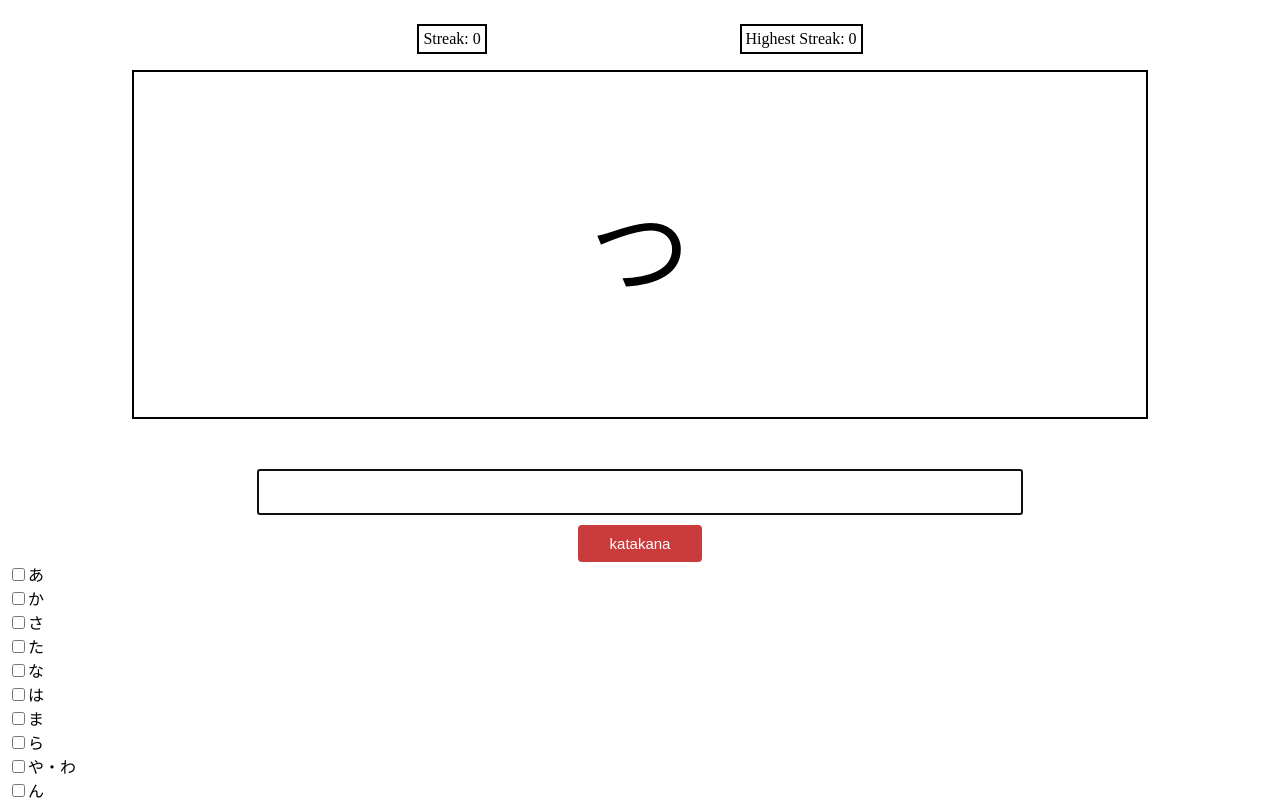
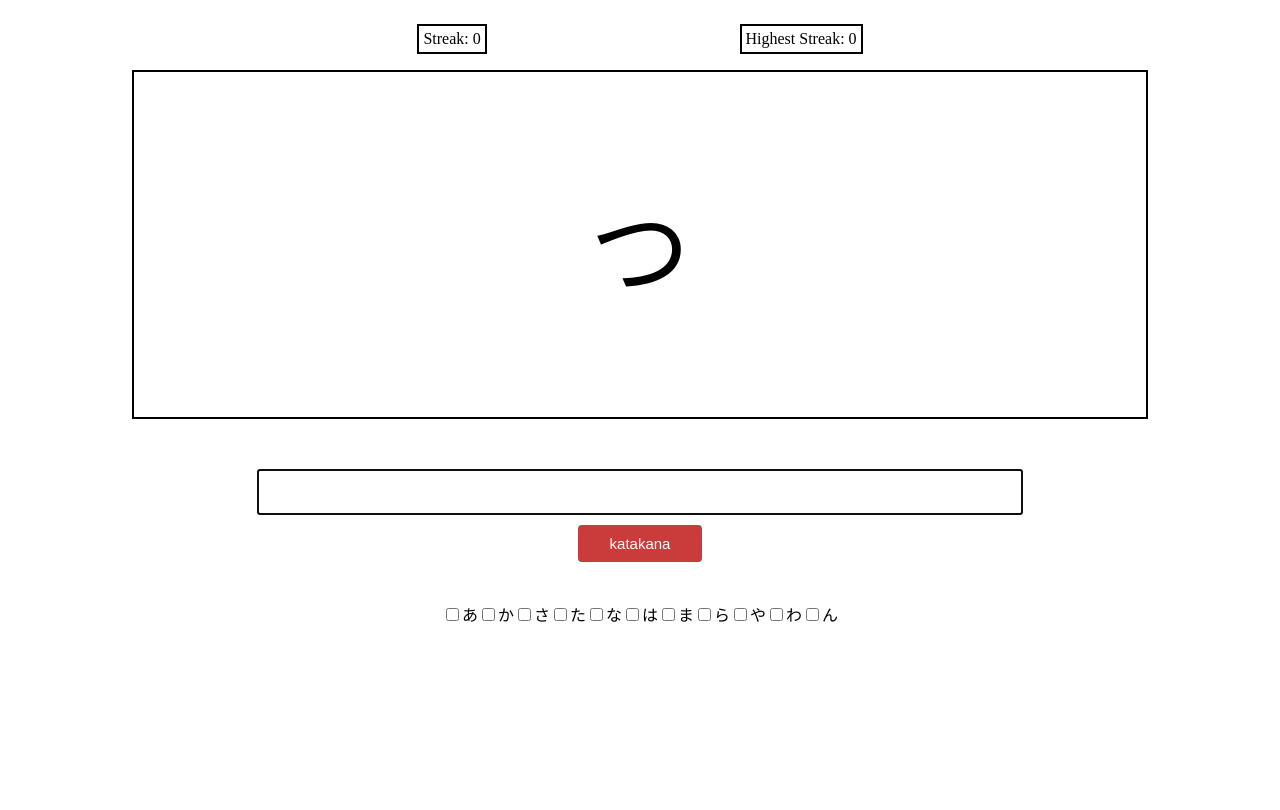
Before and after one commit to cubemer/kana-practice, a React (Create React App) app: page / in a window 1280 px wide. Built offline with nearby package versions, Linux system fonts and the light colour scheme.

Commit message:
Make the checkboxes render programatically
Making a component that hard codes the checkboxes was not a great idea. Their state is now managed in the main container and they are also programatically rendered there.

```diff
--- a/src/App.css
+++ b/src/App.css
@@ -44,6 +44,13 @@
   font-size: 15px;
 }
 
-.Selector label {
+.Checkboxes {
   display: block;
+  margin: auto;
+  text-align: center;
+  padding-top: 40px;
 }
+
+.Checkbox {
+  display: inline-block;
+}
--- a/src/App.js
+++ b/src/App.js
@@ -3,11 +3,11 @@ import './App.css';
 
 import Display from './components/Display/Display';
 import Input from './components/Input/Input';
-import Selector from './components/Selector/Selector';
+import Checkbox from './components/Checkbox/Checkbox';
 
-const hiragana = 'あいうえおかきくけこがぎぐげごさしすせそざじずぜぞたちつてとだぢづでどなにぬねのはひふへほばびぶべぼぱぴぷぺぽまみむめもらりるれろやゆよわをん'
-const katakana = 'アイウエオカキクケコガギグゲゴサシスセソザジズゼゾタチツテトダヂヅデドナニヌネノハヒフヘホバビブベボパピプペポマミムメモラリルレロヤユヨワヲン'
-const romaji = [
+const HIRAGANA = 'あいうえおかきくけこがぎぐげごさしすせそざじずぜぞたちつてとだぢづでどなにぬねのはひふへほばびぶべぼぱぴぷぺぽまみむめもらりるれろやゆよわをん'
+const KATAKANA = 'アイウエオカキクケコガギグゲゴサシスセソザジズゼゾタチツテトダヂヅデドナニヌネノハヒフヘホバビブベボパピプペポマミムメモラリルレロヤユヨワヲン'
+const ROMAJI = [
           'a',  'i',   'u',   'e',  'o',
           'ka', 'ki',  'ku',  'ke', 'ko',
           'ga', 'gi',  'gu',  'ge', 'go',
@@ -23,6 +23,7 @@ const romaji = [
           'ra', 'ri',  'ru',  're', 'ro',
           'ya', 'yu',  'yo',  'wa', 'wo',
           'n' ]
+const OPTIONS = ['あ', 'か', 'さ', 'た', 'な', 'は', 'ま', 'ら', 'や', 'わ', 'ん'];
 
 class App extends React.Component {
   state = {
@@ -31,45 +32,21 @@ class App extends React.Component {
     correct: false,
     hiragana: true,
     counter: 0,
-    max: 0
+    max: 0,
+    checkboxes: OPTIONS.reduce((options, option) => ({
+      ...options,
+      [option]: false
+    }), {})
   }
 
-  // _handleKeyPress = (e) => {
-  //   console.log(e.key);
-  //   if (e.key === ' ') {
-  //     if (this.state.answer.length === romaji[this.state.kana].length && this.state.answer !== romaji[this.state.kana]) {
-  //       this.setState({
-  //         counter: 0,
-  //         answer: ''
-  //       })
-  //     }
-  //     if (this.state.answer === romaji[this.state.kana]) {
-  //       this.setState((prevState) => ({
-  //         kana: Math.floor(Math.random() * 46),
-  //         answer: '',
-  //         counter: prevState.counter + 1
-  //       }))
-  //     }
-  //   }
-  // }
-
-//  Debugger console log for the kana strings and the romaji array
-//   componentDidMount() {
-//     for( let i=0; i<hiragana.length; i++) {
-//       console.log(`hiragana: ${hiragana[i]}
-// katakana: ${katakana[i]}
-//   romaji: ${romaji[i]}`);
-//     }
-//   }
-
   componentDidUpdate() {
-    if (this.state.answer.length === romaji[this.state.kana].length && this.state.answer !== romaji[this.state.kana]) {
+    if (this.state.answer.length === ROMAJI[this.state.kana].length && this.state.answer !== ROMAJI[this.state.kana]) {
       this.setState({
         counter: 0,
         answer: ''
       })
     }
-    if (this.state.answer === romaji[this.state.kana]) {
+    if (this.state.answer === ROMAJI[this.state.kana]) {
       this.setState((prevState) => ({
         kana: Math.floor(Math.random() * 46),
         answer: '',
@@ -90,23 +67,46 @@ class App extends React.Component {
   toggleHiraganaHandler = () => {
     this.setState((prevState) => ({
       kana: Math.floor(Math.random() * 46),
-      hiragana: !prevState.hiragana,
+      HIRAGANA: !prevState.HIRAGANA,
       counter: 0,
     }))
   }
+
+  checkboxChangedHandler = event => {
+    const kana = event.target.name;
+    this.setState(prevState => ({
+      checkboxes: {
+        ...prevState.checkboxes,
+        [kana]: !prevState.checkboxes[kana]
+      }
+    }))
+  }
+
+  createCheckbox = option => (
+    <Checkbox
+      kana={option}
+      isSelected={this.state.checkboxes[option]}
+      checkboxChanged={this.checkboxChangedHandler}
+      key={option}
+    />
+  )
+
+  createCheckboxes = () => OPTIONS.map(this.createCheckbox);
 
   render() {
     return (
       <div>
         { this.state.hiragana
-          ? <Display randomKana={hiragana[this.state.kana]} counter={this.state.counter} highScore={this.state.max}/>
-          : <Display randomKana={katakana[this.state.kana]} counter={this.state.counter} highScore={this.state.max}/>
+          ? <Display randomKana={HIRAGANA[this.state.kana]} counter={this.state.counter} highScore={this.state.max}/>
+          : <Display randomKana={KATAKANA[this.state.kana]} counter={this.state.counter} highScore={this.state.max}/>
         }
         <Input changed={this.answerHandler} value={this.state.answer} />
         <div className='Button'>
           <button onClick={this.toggleHiraganaHandler} >{this.state.hiragana ? 'katakana' : 'hiragana'}</button>
         </div>
-        <Selector className='Selector'/>
+        <div className='Checkboxes'>
+          {this.createCheckboxes()}
+        </div>
       </div>
     );
   }
--- /dev/null
+++ b/src/components/Checkbox/Checkbox.js
@@ -0,0 +1,12 @@
+import React from 'react';
+
+const selector = (props) => {
+  return (
+    <div className='Checkbox'>
+      <label><input type='checkbox' checked={props.isSelected} onChange={props.checkboxChanged} name={props.kana}/>{props.kana}</label>
+    </div>
+  )
+
+}
+
+export default selector;
--- a/src/components/Selector/Selector.js
+++ /dev/null
@@ -1,34 +0,0 @@
-import React from 'react';
-
-// あ
-// か
-// さ
-// た
-// な
-// は
-// ま
-// ら
-// や・わ
-// ん
-
-
-
-const selector = (props) => {
-  return (
-    <form className='Selector'>
-      <label><input type='checkbox'/>あ</label>
-      <label><input type='checkbox'/>か</label>
-      <label><input type='checkbox'/>さ</label>
-      <label><input type='checkbox'/>た</label>
-      <label><input type='checkbox'/>な</label>
-      <label><input type='checkbox'/>は</label>
-      <label><input type='checkbox'/>ま</label>
-      <label><input type='checkbox'/>ら</label>
-      <label><input type='checkbox'/>や・わ</label>
-      <label><input type='checkbox'/>ん</label>
-    </form>
-  )
-
-}
-
-export default selector;
```
